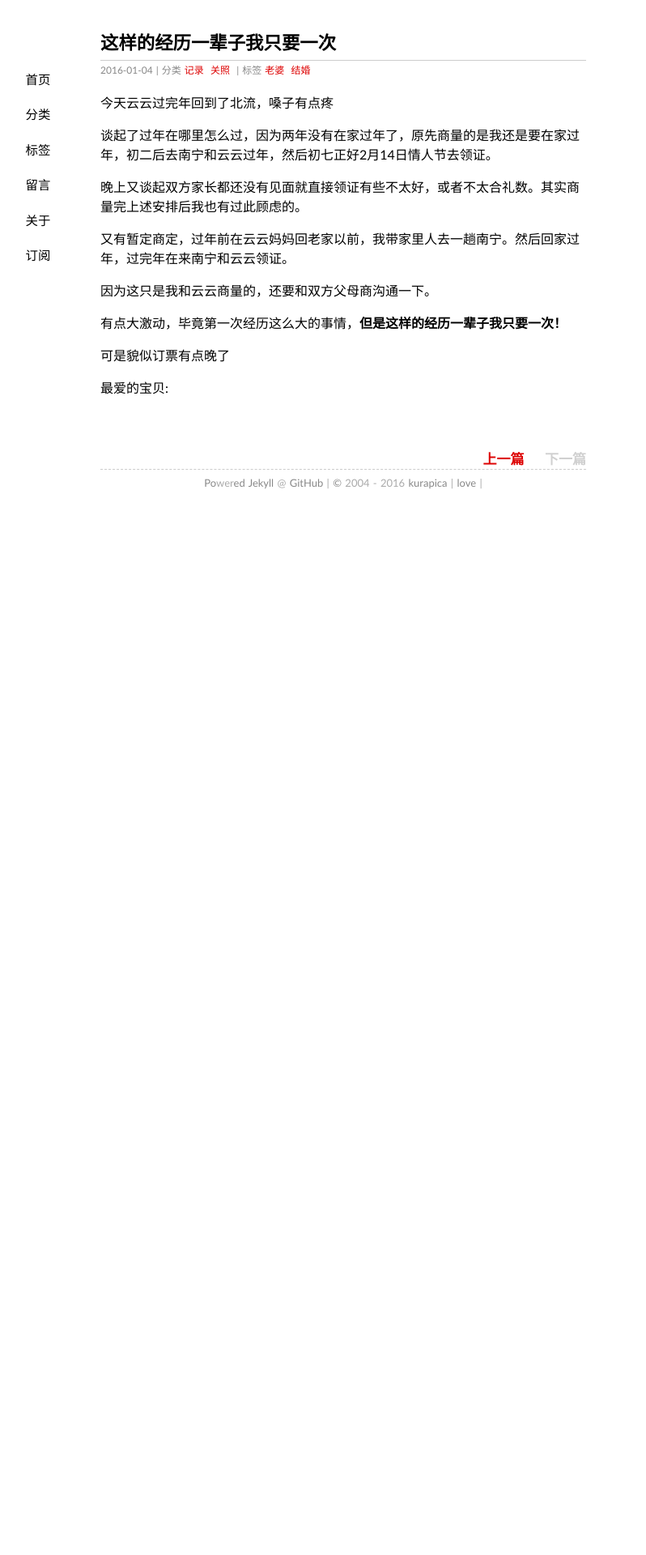
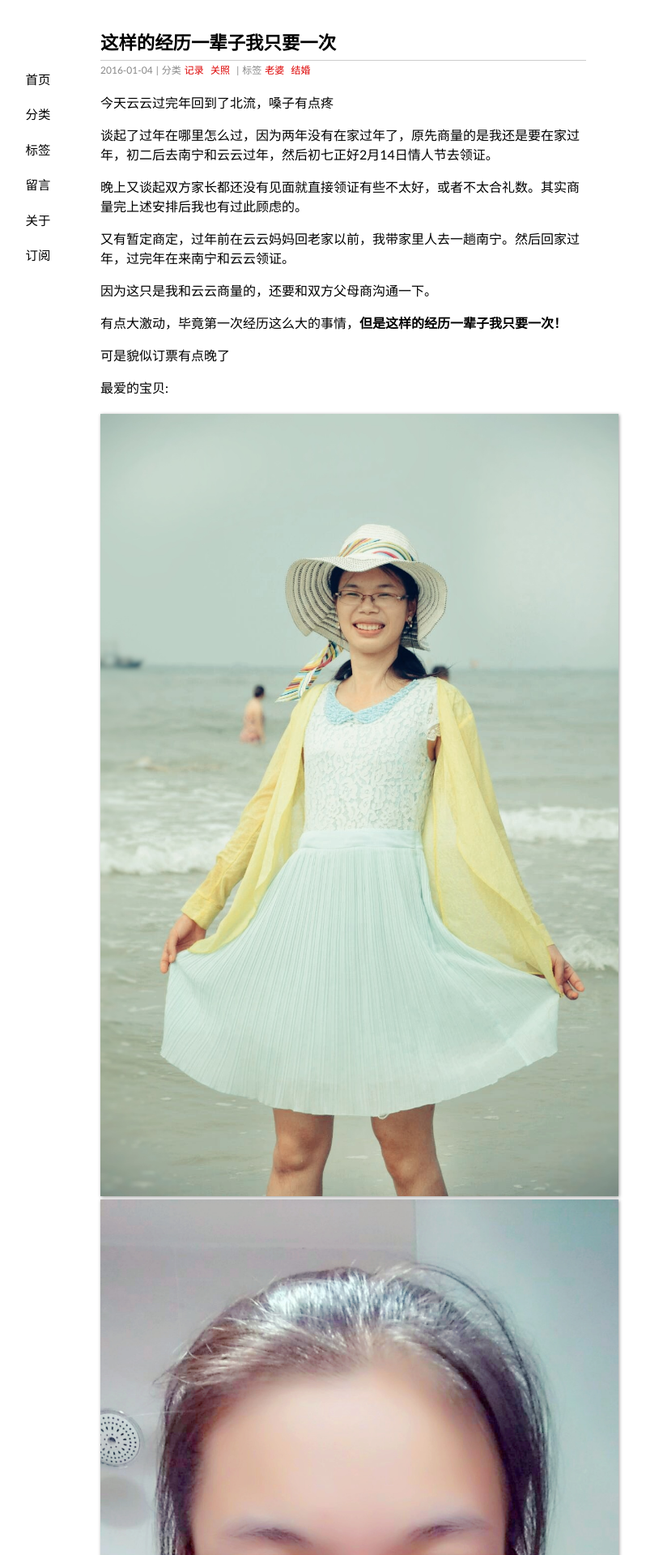
Before and after one commit to tonghaibo/tonghaibo.github.com, a Jekyll site: the page built from _posts/2016-01-04-这样的经历一辈子我只要一次.md, in a window 1280 px wide. Shown: the top 1920 px of the page at 81% size, without its empty margins (216-1014 px from the left). Built offline with Jekyll 4.4.1, drawn with Linux system fonts in a browser that asks for light colours; Markdown is read by kramdown in place of the engine named in the settings; comment, search, counter and statistics services are not loaded; before the commit the page ends 900 px from its top, so only the background shows below that.

Commit message:
20160104  modify post and add two pics

```diff
--- a/_posts/2016-01-04-这样的经历一辈子我只要一次.md
+++ b/_posts/2016-01-04-这样的经历一辈子我只要一次.md
@@ -22,4 +22,5 @@ tags: 老婆 结婚
 
 最爱的宝贝:
 
-![]()
+![](/album/云云/北海海边.jpeg)
+![](/album/云云/蓬松头前自拍照.jpg)
```
Also changed, not shown: album/云云/北海海边.jpeg (added), album/云云/蓬松头前自拍照.jpg (added).
